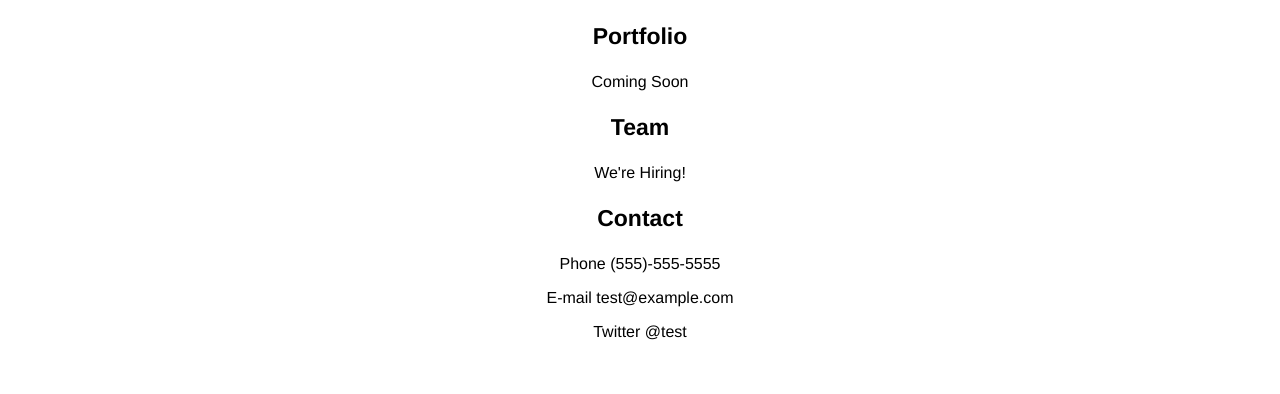
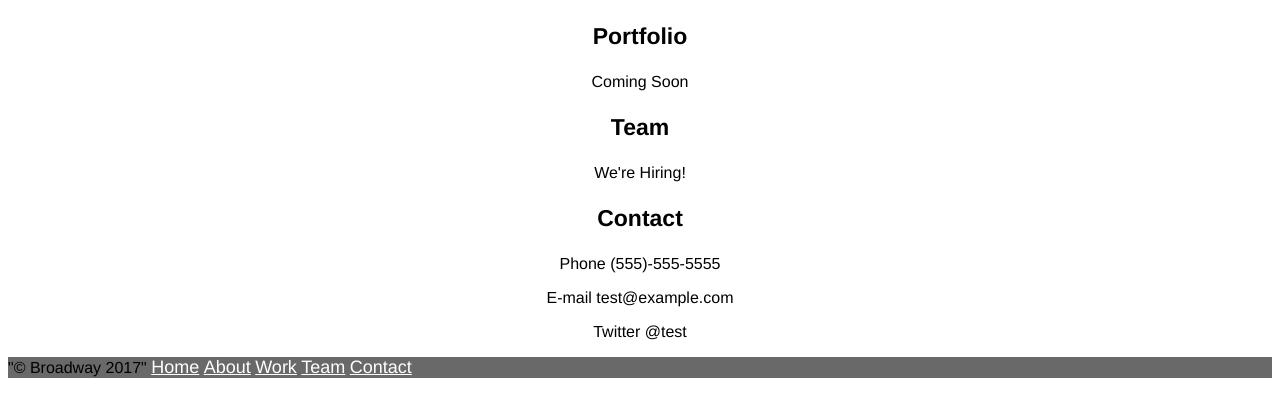
Before and after one commit to udlee/Broadway-Design, a plain HTML site: page index.html in a window 1280 px wide. Shown: the part 1737-2131 px from the top of the page. Before the commit the page ends 2094 px from the top, so only its background shows below. Drawn offline with Linux system fonts and the light colour scheme.

Commit message:
Create index.html

```diff
--- a/index.html
+++ b/index.html
@@ -37,6 +37,7 @@
       <div class="supporting-item">
         <h3>Portfolio</h3>
         <p>Coming Soon</p>
+      </div>
       <div class="supporting-item">
         <h3>Team</h3>
           <p>We're Hiring!</p>
@@ -47,6 +48,16 @@
           <p>E-mail test@example.com</p>
           <p>Twitter @test</p>
       </div>
+
+      <div class="footer">
+        <p>"© Broadway 2017"
+
+        <a class="btn-nav" href="#">Home</a>
+        <a class="btn-nav" href="#about">About</a>
+        <a class="btn-nav" href="#work">Work</a>
+        <a class="btn-nav" href="#team">Team</a>
+        <a class="btn-nav" href="#contact">Contact</a>
+        </p>
       </div>
     </div>
   </body>
```
